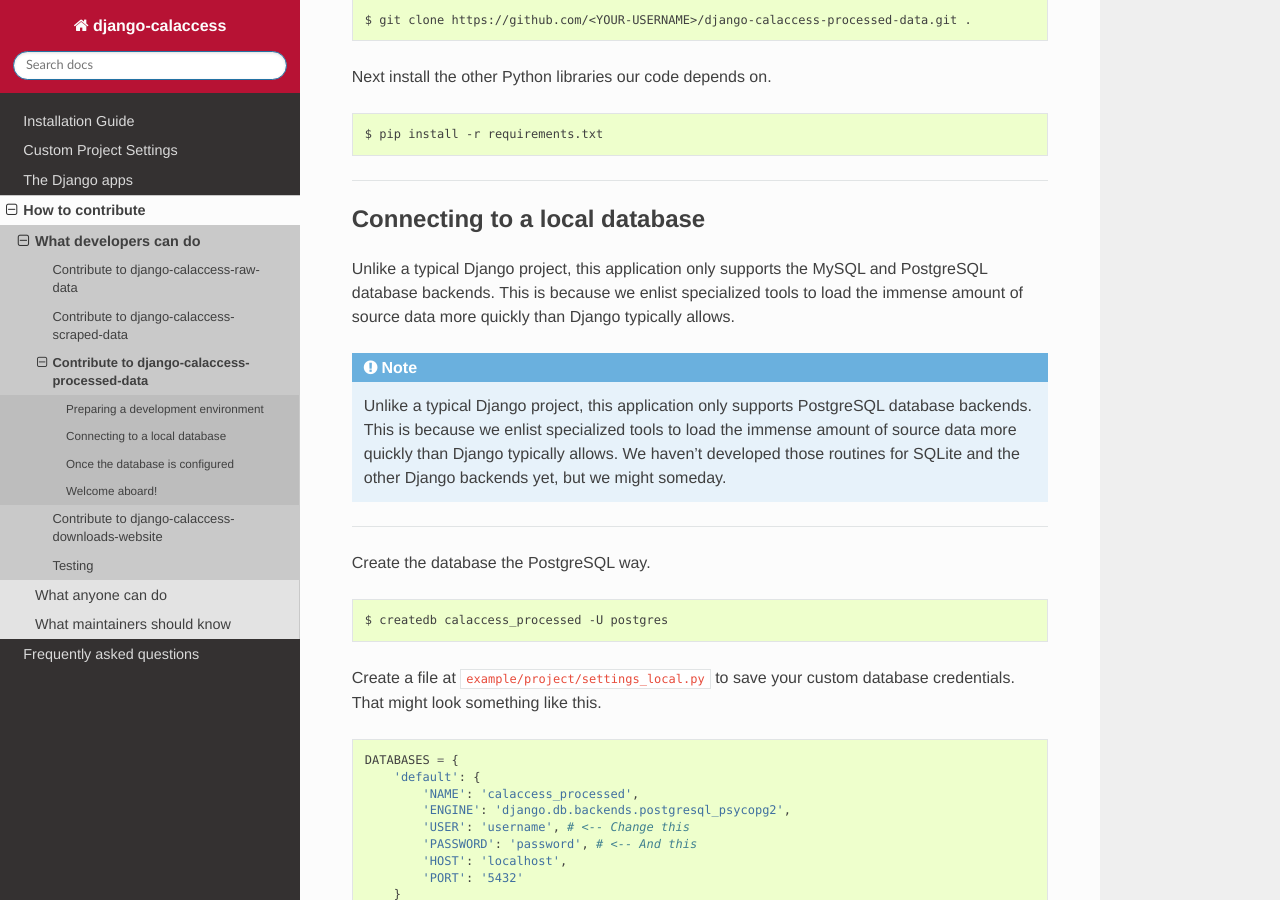
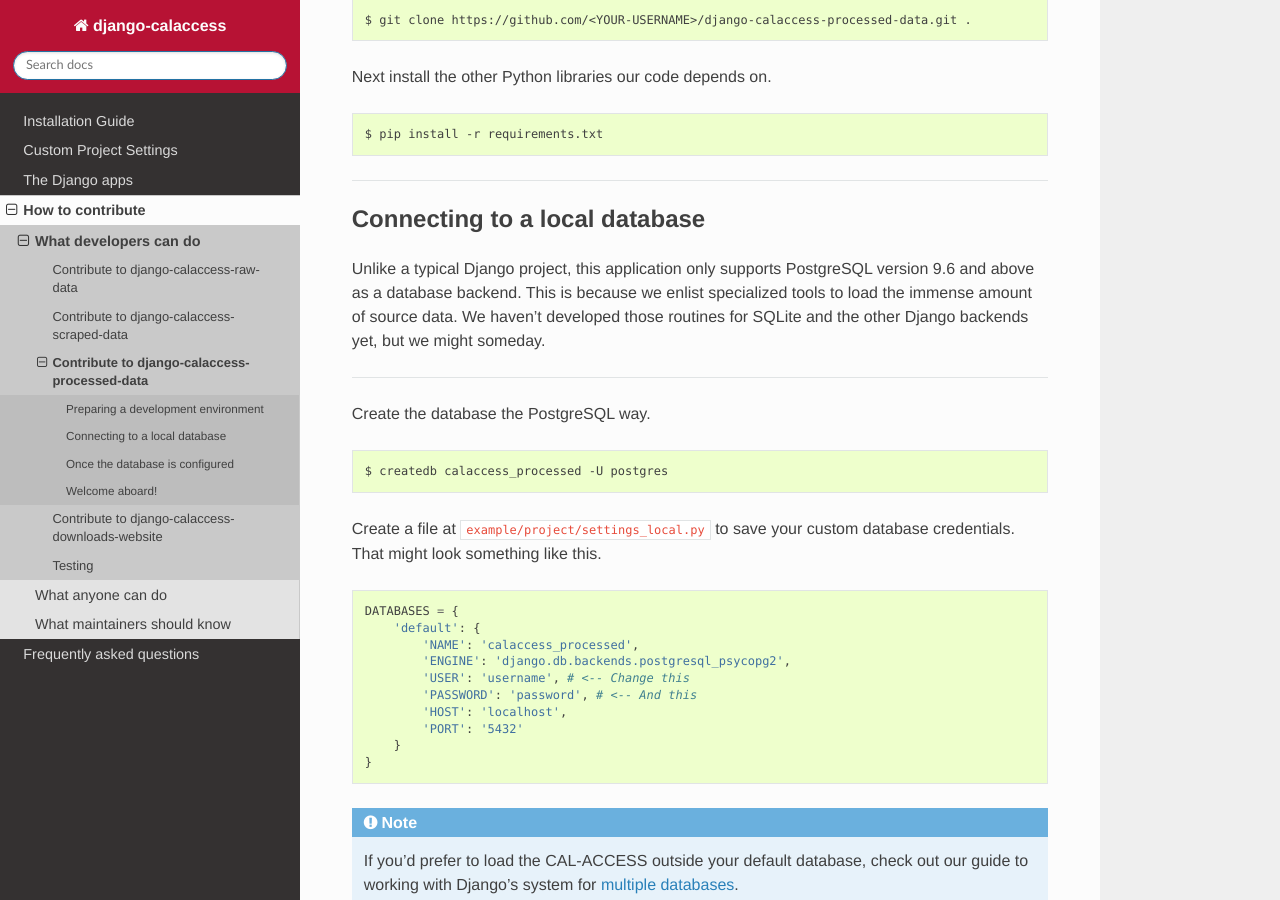
Before and after one commit to palewire/django-calaccess-technical-documentation, a Sphinx documentation site: the page built from docs/contribute/calaccess_processed.rst, in a window 1280 px wide and 900 px high, scrolled down 685 px. Built offline with Sphinx 7.4.7 and the Read the Docs theme 2.0.0, drawn with Linux system fonts in a browser that asks for light colours.

Commit message:
Updated PostgreSQL install requirements for contributors

```diff
--- a/docs/contribute/calaccess_processed.rst
+++ b/docs/contribute/calaccess_processed.rst
@@ -11,18 +11,15 @@ It will show you how to install the source code of this application to fix bugs
 Preparing a development environment
 -----------------------------------
 
-It is not required, but it is recommended that development of the library be
-done from within a contained virtual environment.
+It is not required, but it is recommended that development of the library be done from within a contained virtual environment.
 
-One way to accomplish that is with Python's ``virtualenv`` tool and its helpful companion ``virtualenvwrapper``.
-If you have that installed, a new project can be started with the following:
+One way to accomplish that is with Python's ``virtualenv`` tool and its helpful companion ``virtualenvwrapper``. If you have that installed, a new project can be started with the following:
 
 .. code-block:: bash
 
     $ mkproject django-calaccess-processed-data
 
-That will jump into a new folder in your code directory, where you can clone our
-code repository from GitHub_ after you make a fork of your own. Don't know what that means? `Read this`_.
+That will jump into a new folder in your code directory, where you can clone our code repository from GitHub_ after you make a fork of your own. Don't know what that means? `Read this`_.
 
 .. code-block:: bash
 
@@ -40,13 +37,7 @@ Next install the other Python libraries our code depends on.
 Connecting to a local database
 ------------------------------
 
-Unlike a typical Django project, this application only supports the MySQL and
-PostgreSQL database backends. This is because we enlist specialized tools to load
-the immense amount of source data more quickly than Django typically allows.
-
-.. note::
-
-    Unlike a typical Django project, this application only supports PostgreSQL database backends. This is because we enlist specialized tools to load the immense amount of source data more quickly than Django typically allows. We haven't developed those routines for SQLite and the other Django backends yet, but we might someday.
+Unlike a typical Django project, this application only supports PostgreSQL version 9.6 and above as a database backend. This is because we enlist specialized tools to load the immense amount of source data. We haven't developed those routines for SQLite and the other Django backends yet, but we might someday.
 
 ~~~~~~~~~~~~
 
```
